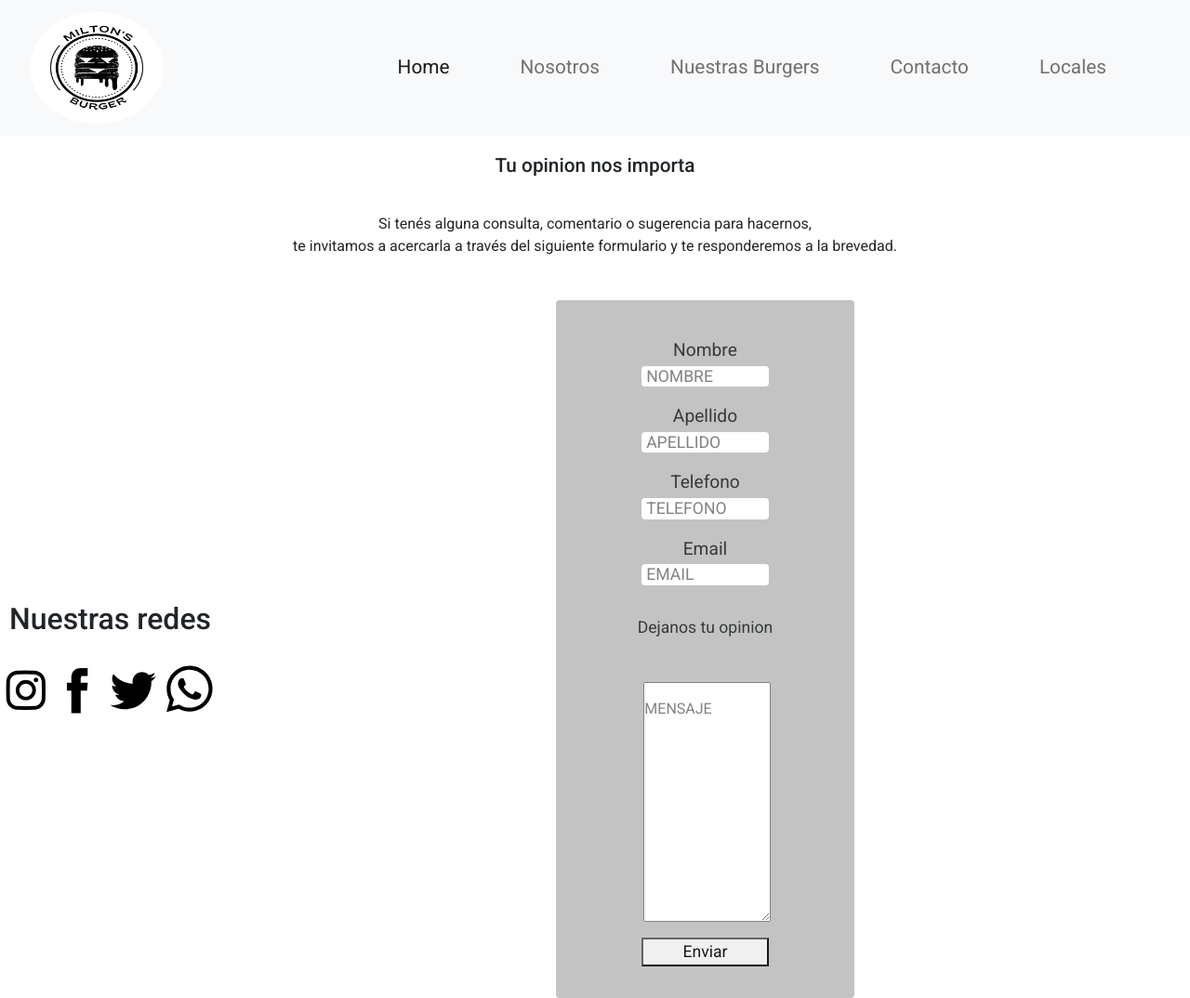
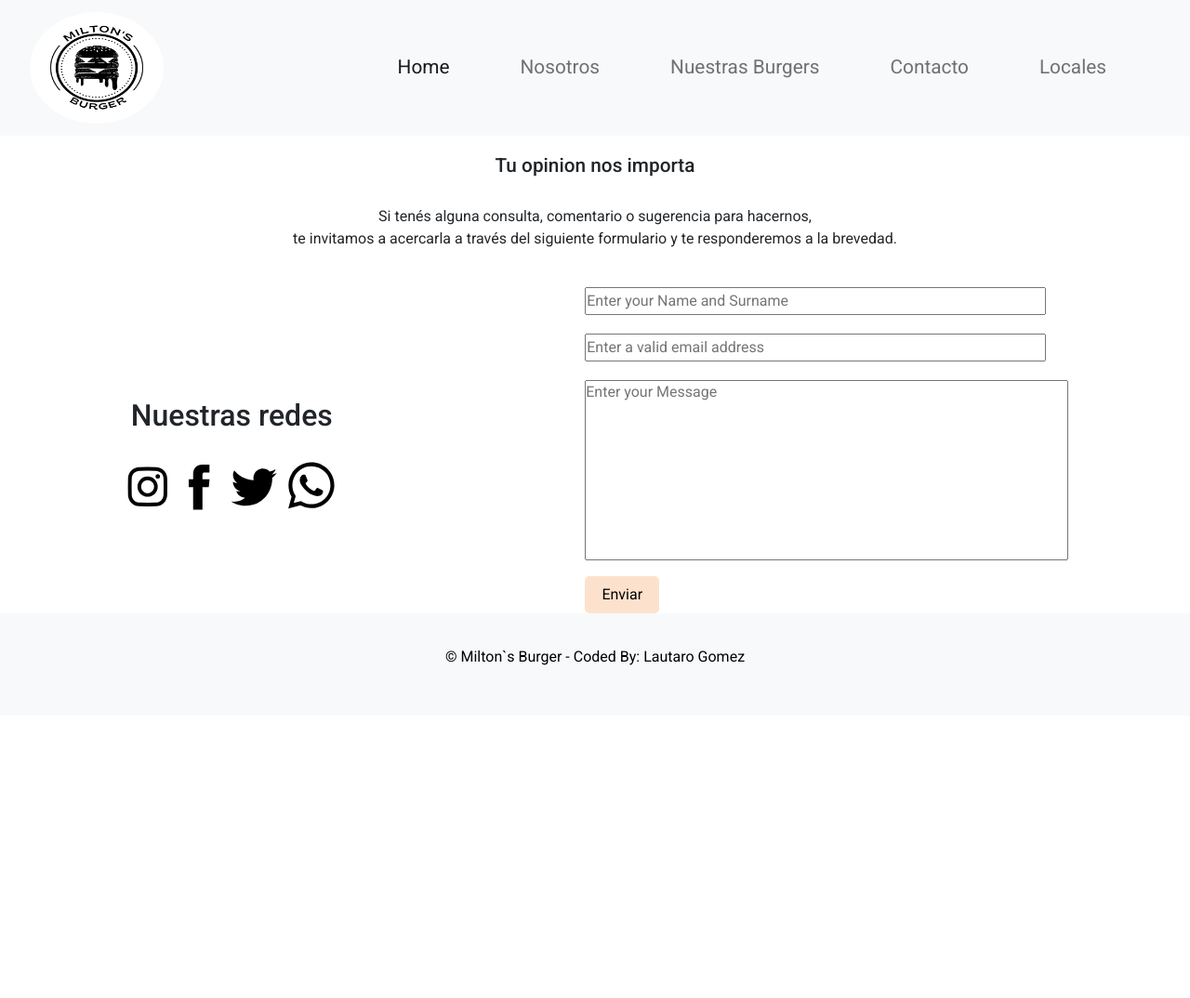
Before and after one commit to LauutiGomez/coder-proyecto-burger, a website: page Pages/contacto.html in a window 1280 px wide. Shown: the top 1074 px of the page at 93% size. After the commit the page ends 800 px from the top, so only its background shows below. Drawn offline with nearby package versions, Linux system fonts and the light colour scheme.

Commit message:
se cambio el formulario de contacto

```diff
--- a/Pages/contacto.html
+++ b/Pages/contacto.html
@@ -83,25 +83,13 @@
 
     <form action="" id="formulario">
       <div class="nombre-div">
-        <label for="name" class="nombre-label">Nombre</label>
-        <input type="text" name="nombre" placeholder="NOMBRE" id="nombre-input" />
-      </div>
-      <div class="apellido-div">
-        <label for="apellido" class="apellido-label">Apellido</label>
-        <input type="text" name="apellido" placeholder="APELLIDO" id="apellido-input" />
-      </div>
-      <div class="telefono-div">
-        <label for="telefono" class="telefono-label">Telefono</label>
-        <input type="text" name="telefono" placeholder="TELEFONO" id="telefono-input" />
+        <input type="text" name="nombre" placeholder="Enter your Name and Surname" id="nombre-input" />
       </div>
       <div class="email-div">
-        <label for="email" class="email-label">Email</label>
-        <input type="email" name="email" placeholder="EMAIL" id="email-input" />
+        <input type="email" name="email" placeholder="Enter a valid email address" id="email-input" />
       </div>
       <div class="text-area-div">
-        <p>Dejanos tu opinion</p>
-        <label for="mensaje" class="mensaje" class=""></label>
-        <textarea name="mensaje" id="text-area" cols="30" rows="10" placeholder="MENSAJE"></textarea>
+        <textarea name="mensaje" id="text-area" cols="60" rows="8" placeholder="Enter your Message"></textarea>
       </div>
       <div class="boton">
         <button type="submit" id="submit">Enviar</button>
--- a/SCSS/_style.scss
+++ b/SCSS/_style.scss
@@ -27,7 +27,7 @@ nav {
   flex-direction: column;
 }
 
-.container-header li :hover {
+.container-header li:hover {
   font-size: 1.3rem;
   transition: 0.5s ease;
   text-shadow: 0.5rem 0.5rem 0.5rem #333;
@@ -54,7 +54,6 @@ nav ul {
 
   a {
     text-decoration: none;
-    color: white;
   }
 }
 
@@ -174,14 +173,20 @@ footer {
 
 /*CSS DE contacto.html*/
 
-.opinion h3{
+.opinion {
+  p{
+    margin: 30px 0px;
+    text-align: center;
+  }
+
+  h3{
   text-align: center;
-  padding-top: 20px;
+  margin: 20px 0px;
 }
-
+}
 #main-form {
   display: $tipo-flex;
-  justify-content: space-between;
+  justify-content: space-around
 }
 
 .nuestras-redes{
@@ -199,73 +204,24 @@ footer {
   height: 45px;
 }
 
-#formulario h3,
-p {
-  justify-content: center;
-  padding: $spacing*6 0px;
-  text-align: center;
+#nombre-input,
+#email-input{
+  height: 30px;
+  width: 31rem;
+  margin: 10px 0px;
 }
 
-form {
-  margin: auto;
-  padding: 1.5rem;
-  border-radius: 0.25rem;
-  font-size: 1.1rem;
-  opacity: 0.9;
-  flex-flow: column;
-  align-items: center;
-  background-color: rgb(189, 189, 189);
+#text-area{
+  margin: 10px 0px;
+  resize: none;
 }
 
-.nombre-div,
-.apellido-div,
-.telefono-div,
-.email-div {
-  display: block;
-  text-align: center;
-}
-
-.nombre-label,
-.apellido-label,
-.telefono-label,
-.email-label {
-  font-size: 1.2rem;
-  text-align: center;
-  justify-content: center;
-  text-align: left;
-  padding-top: 2vh;
-  display: $tipo-flex;
-}
-
-#nombre-input,
-#apellido-input,
-#telefono-input,
-#email-input {
-  @include size(1.4rem, 50%);
-  padding-left: 5px;
-  display: inline;
+#submit{
+  height: 2.5rem;
+  width: 5rem;
+  border-radius: 5px;
   border: none;
-  border-radius: 4px;
-}
-
-.text-area-div {
-  text-align: center;
-}
-
-textarea {
-  @include size(50%, 50%);
-  font-size: 1rem;
-  padding-top: 2vh;
-}
-
-.boton {
-  @include size(auto, 100%)
-}
-
-#submit {
-  width: 50%;
-  margin: 10px auto;
-  display: block;
+  background-color: rgb(252, 226, 205);
 }
 
 /*CSS DE locales.html*/
```
Also changed, not shown: CSS/main.css.
